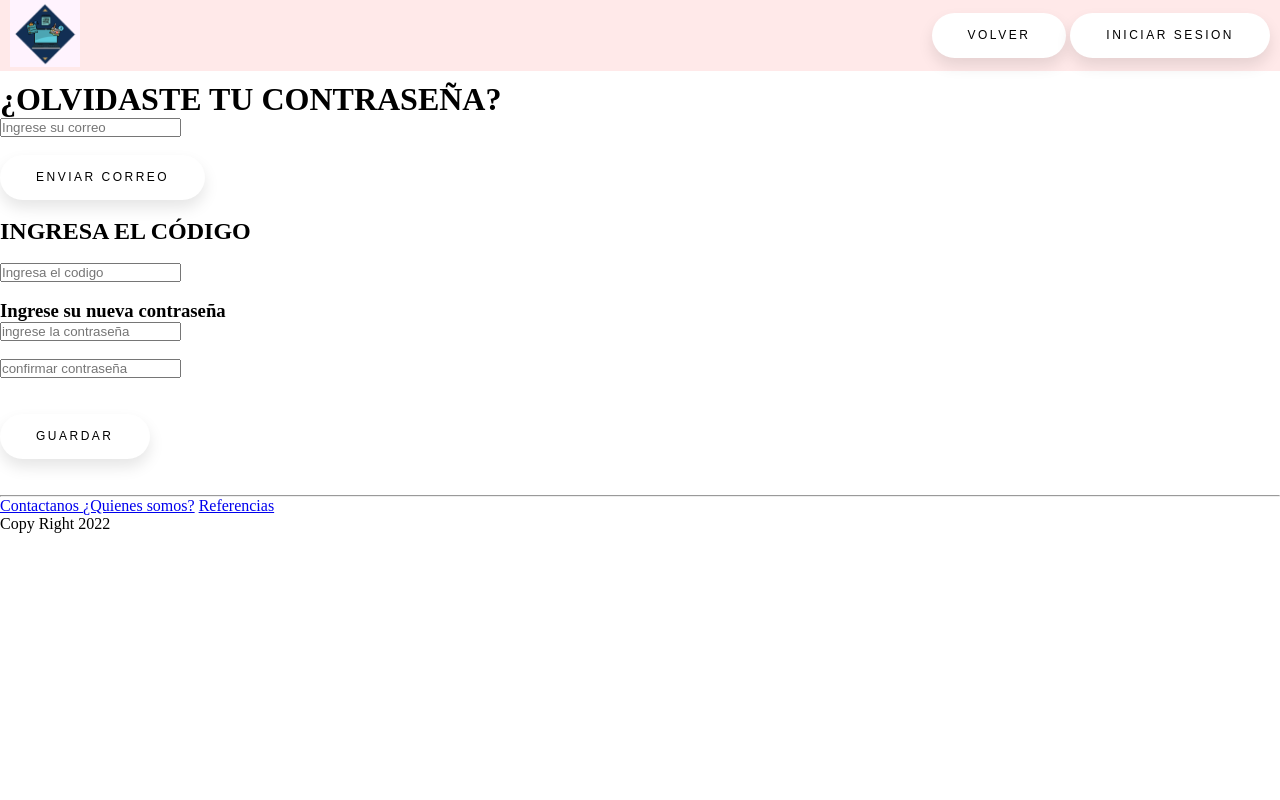
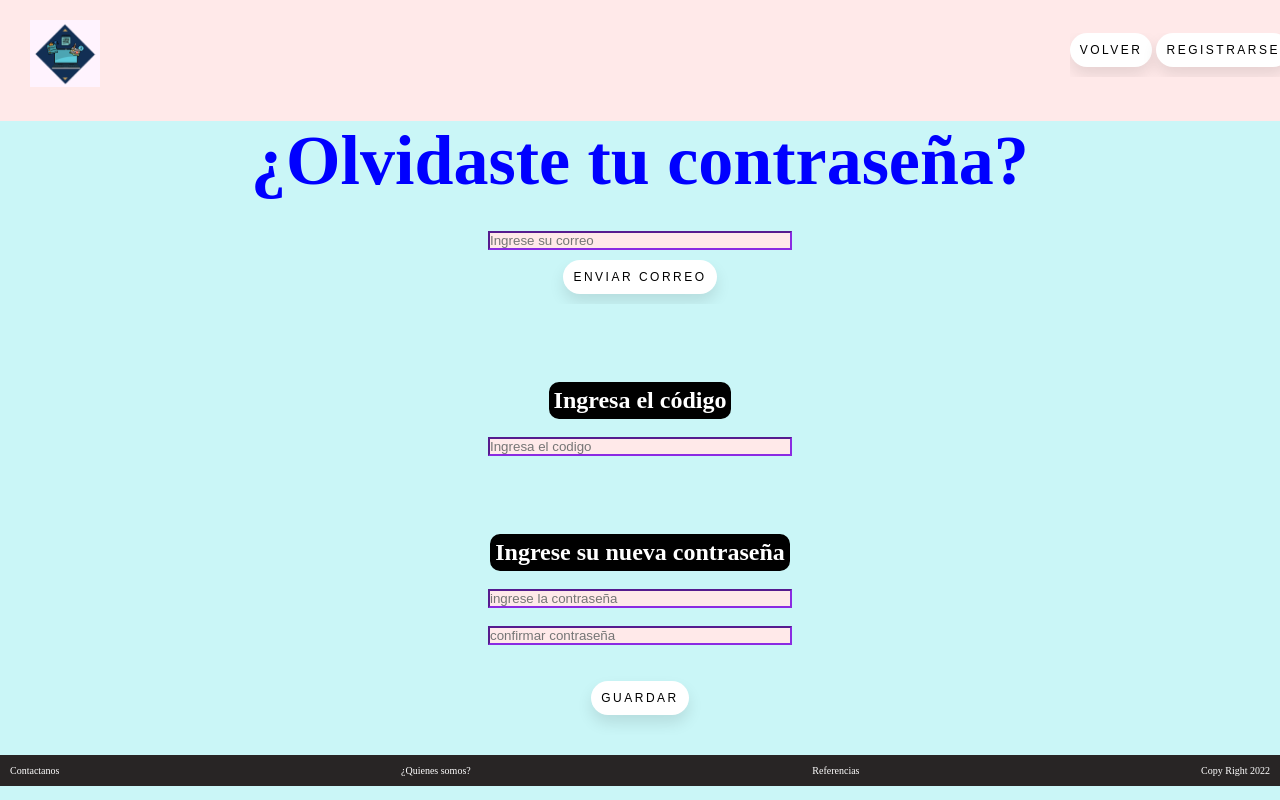
Before and after one commit to SantiagoOchoa08/AcademicGrowth, a plain HTML site: page RestablecerContra.html in a window 1280 px wide. Drawn offline with Linux system fonts and the light colour scheme; a web font is replaced by a local one.

Commit message:
Restabblecer completado(pendiente refs)

```diff
--- a/RestablecerContra.html
+++ b/RestablecerContra.html
@@ -4,32 +4,37 @@
     <meta charset="UTF-8">
     <meta http-equiv="X-UA-Compatible" content="IE=edge">
     <meta name="viewport" content="width=device-width, initial-scale=1.0">
-    <title>Academic Growth</title>
+    <title>Restablecer contraseña</title>
     <link rel="stylesheet" href="./assets/css/Restabl.css">
     <link rel="icon" href="./Imagenes/Logoo.PNG">
 </head>
-<body>
+<body id="fondo">
     <header id="header">
         <nav class="links">
           <div class="logo">
-           <a href="principal_estudiantes.html"><img src="./Imagenes/Logoo.PNG" alt="logo"></a>
+           <a href="index.html"><img src="./Imagenes/Logoo.PNG" alt="logo"></a>
           </div>
           <div>
+            <a href="iniciarsesion.html">
             <button>
                 Volver
             </button>
+            </a>
+            <a href="Registro.html">
             <button>
-                Iniciar sesion
+                Registrarse
             </button>
+            </a>
           </div>
         </nav>
     </header>
-    <h1>¿OLVIDASTE TU CONTRASEÑA?</h1>
-
+    <div id="home">
+    <h1>¿Olvidaste tu contraseña?</h1>
+    </div>
     <div class="container">
-        <form action="" class="form">
+        <form>
             <div class="form_correo">
-                <input type="email" placeholder="Ingrese su correo" class="correo">
+                <input type="email" placeholder="Ingrese su correo" class="form">
             </div>
             <div class="form_button">
                  <br>
@@ -37,27 +42,26 @@
             </div>
         </form>
     </div> <br>
-    <section>
-        <h2>INGRESA EL CÓDIGO</h2> <br>
+    <section id="verificacion">
+        <h2 class="titulo">Ingresa el código</h2> <br>
         <form>
-            <input type="number" placeholder="Ingresa el codigo">
+            <input class="form" type="number" placeholder="Ingresa el codigo">
         </form>
     </section>
 
     <br>
-    <section>
-
-        <h3> Ingrese su nueva contraseña </h3>
+    <section id="cambio">
+        <h2 class="titulo"> Ingrese su nueva contraseña </h2> <br>
         <form>
-            <input type="password" placeholder="ingrese la contraseña"><br><br>
-            <input type="password" placeholder="confirmar contraseña">
+            <input class="form" type="password" placeholder="ingrese la contraseña"><br><br>
+            <input class="form" type="password" placeholder="confirmar contraseña">
         </form> <br>
         <br>
         <button> Guardar</button>
     </section>
-    <footer> <br><br> <hr>
+    <footer id="piepagina">
         <a href="mailto: santiagoochoaherrera08@gmail.com"> Contactanos </a>
-        <a href="#">¿Quienes somos?</a>
+        <a href="quienessomos.html">¿Quienes somos?</a>
         <a href="#">Referencias</a>
         <p>Copy Right 2022</p>
     </footer>
--- a/assets/css/Restabl.css
+++ b/assets/css/Restabl.css
@@ -1,16 +1,24 @@
+@import url('https://fonts.googleapis.com/css2?family=Abyssinica+SIL&display=swap');
 *{
 
     margin: 0%;
     padding: 0%;
+    text-decoration: none;
+    overflow-x: hidden;
 }
 
 #header{
     width: 100%;
     position: sticky;
     z-index: 100;
-
+    padding: 20px;
     background-color: rgb(255, 233, 233);
 
+}
+
+h1 {
+    color: blue;
+    text-align: center;
 }
 
 .links{
@@ -38,6 +46,8 @@ button {
     transition: all 0.3s ease 0s;
     cursor: pointer;
     outline: none;
+    padding: 10px;
+    margin-bottom: 10px;
   }
 
   button:hover {
@@ -68,11 +78,70 @@ button {
 
   #home h1{
       font-size: 70px;
-      background-color: #fff;
       font-family: 'Abyssinica SIL', serif;
   }
 
   .background{
       width: 100%;
       height: 100px;
-  }
+}
+
+#fondo {
+    background-color: rgb(202, 246, 247);
+}
+
+.container {
+    margin: 20px;
+    padding: 10px;
+    display: flex;
+    justify-content: center;
+    flex-direction: column;
+    align-items: center;
+}
+#verificacion {
+    margin: 20px;
+    padding: 10px;
+    display: flex;
+    justify-content: center;
+    flex-direction: column;
+    align-items: center;
+}
+#cambio {
+    margin: 20px;
+    padding: 10px;
+    display: flex;
+    justify-content: center;
+    flex-direction: column;
+    align-items: center;
+}
+#piepagina {
+    display: flex;
+    justify-content: space-between;
+    background-color: rgb(40, 37, 37);
+    color: #fff;
+    padding: 10px;
+    font-size: 10px;
+}
+#piepagina a {
+    color: #fff;
+    font-size: 10px;
+}
+
+.form {
+    width: 300px;
+    background-color: rgb(255, 233, 233);
+    border-color: blueviolet;
+}
+
+.form_button {
+    display: flex;
+    justify-content: center;
+    margin-top: 10px;
+}
+
+h2 {
+    border: 5px black solid;
+    border-radius: 10px;
+    background-color: #000;
+    color: #fff;
+}
```
